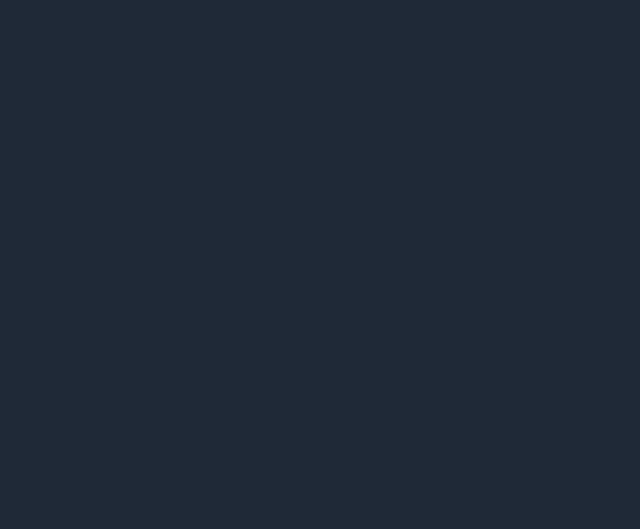
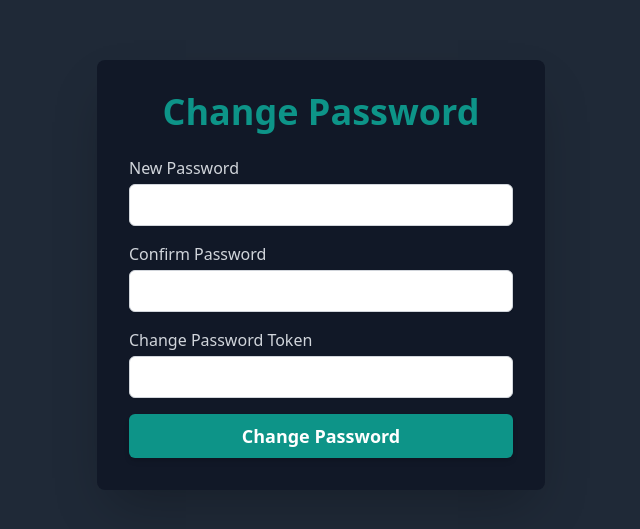
Before and after one commit to Nik00NN/homezz-frontend, a React (Vite) app: page /change-password in a window 1280 px wide. Before the commit this address had no page. Shown: the part 125-654 px from the top of the page, without its empty margins (319-959 px from the left). Built offline with nearby package versions, Linux system fonts and the light colour scheme.

Commit message:
users can now change their password

```diff
--- a/src/App.jsx
+++ b/src/App.jsx
@@ -10,6 +10,7 @@ import PostPage from "./pages/PostPage/PostPage.jsx";
 import ForgotPassword from "./pages/ForgotPassword/ForgotPassword.jsx";
 import CurrentUserProfile from "./pages/CurrentUserProfile/CurrentUserProfile.jsx";
 import GeneralUserProfile from "./pages/GeneralUserProfile.jsx";
+import ChangePassword from "./pages/ChangePassword/ChangePassword.jsx";
 
 function App() {
   const { isAuthenticated } = useContext(AuthContext);
@@ -50,6 +51,7 @@ function App() {
           path="/all-posts/:username/view-profile/:postId/view-post"
           element={<PostPage />}
         />
+        <Route path="/change-password" element={<ChangePassword />} />
       </Routes>
     </BrowserRouter>
   );
--- a/src/components/AddPostModal.jsx
+++ b/src/components/AddPostModal.jsx
@@ -1,5 +1,6 @@
 import React, { useState } from "react";
 import { API_URL } from "../config";
+import { useNavigate } from "react-router-dom";
 
 const AddPostModal = ({ isOpen, onClose, onSave }) => {
   const [title, setTitle] = useState("");
@@ -56,12 +57,12 @@ const AddPostModal = ({ isOpen, onClose, onSave }) => {
     })
       .then((response) => response.json())
       .then((data) => {
-        onSave(data);
-        onClose();
+        console.log(data)
       })
       .catch((error) => {
         console.error("Error:", error);
       });
+      onSave();
   };
 
   const handlePhotoChange = (event) => {
--- a/src/components/ModalEditPost.jsx
+++ b/src/components/ModalEditPost.jsx
@@ -3,7 +3,7 @@ import { FaTimes } from "react-icons/fa";
 import { API_URL } from "../config";
 import axios from "axios";
 
-const ModalEditPost = ({ isOpen, onClose, postId }) => {
+const ModalEditPost = ({ isOpen, onClose, postId, onSucces }) => {
   const [postTitle, setPostTitle] = useState("");
   const [postDescription, setPostDescription] = useState("");
   const [postType, setPostType] = useState("");
@@ -121,6 +121,7 @@ const ModalEditPost = ({ isOpen, onClose, postId }) => {
     } catch (error) {
       console.error("Error saving post", error);
     }
+    onSucces();
   };
   return (
     <div
--- /dev/null
+++ b/src/pages/ChangePassword/ChangePassword.jsx
@@ -0,0 +1,117 @@
+import { useState } from "react";
+import axios from "axios";
+import { API_URL } from "../../config";
+import { NavLink, useLocation } from "react-router-dom";
+
+const ChangePassword = () => {
+  const [newPassword, setNewPassword] = useState("");
+  const [confirmPassword, setConfirmPassword] = useState("");
+  const [errorMessage, setErrorMessage] = useState("");
+  const [successMessage, setSuccessMessage] = useState("");
+  const [passwordToken, setPasswordToken] = useState("");
+  const location = useLocation();
+  const token = location.state?.token;
+  const email = location.state?.email;
+
+  const handleSubmit = async (e) => {
+    e.preventDefault();
+    setErrorMessage("");
+    setSuccessMessage("");
+
+    if (!newPassword || !confirmPassword) {
+      setErrorMessage("Both password fields are required!");
+      return;
+    }
+
+    if (newPassword !== confirmPassword) {
+      setErrorMessage("Passwords do not match!");
+      return;
+    }
+
+    if (passwordToken !== token) {
+      setErrorMessage("Incorrect token!");
+      return;
+    }
+
+    try {
+      const response = await axios.put(`${API_URL}/api/users/change-password`, {
+        email,
+        newPassword,
+      });
+      console.log(response);
+      setSuccessMessage("Password has been changed successfully!");
+    } catch (error) {
+      setErrorMessage(
+        error.response
+          ? error.response.data
+          : "An error occurred. Please try again."
+      );
+    }
+  };
+
+  return (
+    <div className="flex items-center justify-center min-h-screen">
+      <div className="p-8 rounded-lg shadow-2xl w-full max-w-md bg-gray-900">
+        <h2 className="text-4xl font-bold mb-6 text-center text-teal-600">
+          Change Password
+        </h2>
+        <form onSubmit={handleSubmit}>
+          <div className="mb-4 mt-4">
+            <label htmlFor="newPassword" className="block text-gray-300">
+              New Password
+            </label>
+            <input
+              type="password"
+              id="newPassword"
+              name="newPassword"
+              className="mt-1 block w-full p-2 border border-gray-300 outline-none rounded-md shadow-sm focus:outline-none focus:ring-teal-500 focus:border-teal-500"
+              onChange={(e) => setNewPassword(e.target.value)}
+            />
+          </div>
+          <div className="mb-4 mt-4">
+            <label htmlFor="confirmPassword" className="block text-gray-300">
+              Confirm Password
+            </label>
+            <input
+              type="password"
+              id="confirmPassword"
+              name="confirmPassword"
+              className="mt-1 block w-full p-2 border border-gray-300 outline-none rounded-md shadow-sm focus:outline-none focus:ring-teal-500 focus:border-teal-500"
+              onChange={(e) => setConfirmPassword(e.target.value)}
+            />
+          </div>
+          <div className="mb-4 mt-4">
+            <label htmlFor="token" className="block text-gray-300">
+              Change Password Token
+            </label>
+            <input
+              type="text"
+              id="token"
+              name="token"
+              className="mt-1 block w-full p-2 border border-gray-300 outline-none rounded-md shadow-sm focus:outline-none focus:ring-teal-500 focus:border-teal-500"
+              onChange={(e) => setPasswordToken(e.target.value)}
+            />
+          </div>
+          <p className="text-sm font-thin text-red-500">{errorMessage}</p>
+          <p className="text-sm font-thin text-green-500">{successMessage}</p>
+          {successMessage ? (
+            <NavLink to="/sign-in">
+              <button className="w-full text-lg py-2 px-4 bg-teal-600 hover:bg-teal-700 text-white font-semibold rounded-md shadow-md focus:outline-none focus:ring-2 focus:ring-teal-500 focus:ring-opacity-75">
+                &larr; Back to sign in
+              </button>
+            </NavLink>
+          ) : (
+            <button
+              type="submit"
+              className="w-full text-lg py-2 px-4 bg-teal-600 hover:bg-teal-700 text-white font-semibold rounded-md shadow-md focus:outline-none focus:ring-2 focus:ring-teal-500 focus:ring-opacity-75"
+            >
+              Change Password
+            </button>
+          )}
+        </form>
+      </div>
+    </div>
+  );
+};
+
+export default ChangePassword;
--- a/src/pages/ForgotPassword/ForgotPassword.jsx
+++ b/src/pages/ForgotPassword/ForgotPassword.jsx
@@ -1,27 +1,75 @@
 import { useState } from "react";
+import axios from "axios";
+import { API_URL } from "../../config";
+import { useNavigate } from "react-router-dom";
 
 const ForgotPassword = () => {
   const [email, setEmail] = useState("");
   const [errorMessage, setErrorMessage] = useState("");
+  const [token, setToken] = useState("");
+  const navigate = useNavigate();
 
   const handleSubmit = async (e) => {
     e.preventDefault();
+    setErrorMessage("");
+
     if (!email) {
       setErrorMessage("Email cannot be empty!");
       return;
     }
 
+    const sendForgotPasswordRequest = async () => {
+      try {
+        const response = await axios.post(
+          `${API_URL}/api/users/forgot-password`,
+          { email }
+        );
+        console.log("Token received:", response.data);
+        setToken(response.data);
+      } catch (error) {
+        setErrorMessage(
+          error.response
+            ? error.response.data
+            : "An error occurred. Please try again."
+        );
+      }
+    };
+
+    sendForgotPasswordRequest();
     console.log("Password reset request sent to:", email);
   };
 
-  return (
+  const handleChangePasswordClick = () => {
+    navigate("/change-password", { state: { token, email } });
+  };
+
+  return token.length > 0 ? (
+    <div className="flex items-center justify-center min-h-screen">
+      <div className="p-8 rounded-lg shadow-2xl w-full max-w-md bg-gray-900">
+        <h2 className="text-4xl font-bold mb-6 text-center text-teal-600">
+          Check Your Email
+        </h2>
+        <p className="text-gray-400 mb-4">
+          A token has been sent to your email. Please use it to change your
+          password.
+        </p>
+        <button
+          onClick={handleChangePasswordClick}
+          className="w-full text-lg py-2 px-4 bg-teal-600 hover:bg-teal-700 text-white font-semibold rounded-md shadow-md focus:outline-none focus:ring-2 focus:ring-teal-500 focus:ring-opacity-75"
+        >
+          Change Password
+        </button>
+      </div>
+    </div>
+  ) : (
     <div className="flex items-center justify-center min-h-screen">
       <div className="p-8 rounded-lg shadow-2xl w-full max-w-md bg-gray-900">
         <h2 className="text-4xl font-bold mb-6 text-center text-teal-600">
           Forgot Password
         </h2>
         <span className="text-gray-400 mb-">
-          Enter your email below and we'll send your password.
+          Enter your email below and we'll send you a token to change your
+          password.
         </span>
         <form onSubmit={handleSubmit}>
           <div className="mb-4 mt-4">
--- a/src/pages/SignUp/SignUp.jsx
+++ b/src/pages/SignUp/SignUp.jsx
@@ -1,6 +1,7 @@
 import { useState } from "react";
 import { register } from "../../services/authenticationService";
 import Toast from "../../components/Toast";
+import { NavLink } from "react-router-dom";
 
 const SignUp = () => {
   const [errorMessage, setErrorMessage] = useState("");
@@ -12,6 +13,7 @@ const SignUp = () => {
   const [phoneNumber, setPhoneNumber] = useState("");
   const [file, setFile] = useState();
   const [toastVisible, setToastVisible] = useState(false);
+  const [isRegistered, setIsRegistered] = useState(false);
 
   const handleProfilePhotoChange = (e) => {
     setFile(e.target.files[0]);
@@ -77,6 +79,7 @@ const SignUp = () => {
       setToastVisible(true);
       setTimeout(() => setToastVisible(false), 3000);
       setErrorMessage("");
+      setIsRegistered(true);
     } catch (error) {
       setErrorMessage("Registration failed. Please try again.");
     }
@@ -175,12 +178,20 @@ const SignUp = () => {
             />
           </div>
           <p className="text-sm font-thin text-red-500">{errorMessage}</p>
+          {isRegistered ? (
+            <NavLink to="/sign-in">
+              <button className="w-full text-lg py-2 px-4 bg-teal-600 hover:bg-teal-700 text-white font-semibold rounded-md shadow-md focus:outline-none focus:ring-2 focus:ring-teal-500 focus:ring-opacity-75">
+                &larr; Go back to login
+              </button>
+            </NavLink>
+          ) : (
             <button
               type="submit"
               className="w-full text-lg py-2 px-4 bg-teal-600 hover:bg-teal-700 text-white font-semibold rounded-md shadow-md focus:outline-none focus:ring-2 focus:ring-teal-500 focus:ring-opacity-75"
             >
               Register
             </button>
+          )}
         </form>
       </div>
       <Toast
```
Also changed, not shown: src/pages/CurrentUserProfile/CurrentUserProfile.jsx (+10 -1 lines), src/pages/Main/Main.jsx (+15 -4 lines). Lines whose indentation alone changed are shown as unchanged.
